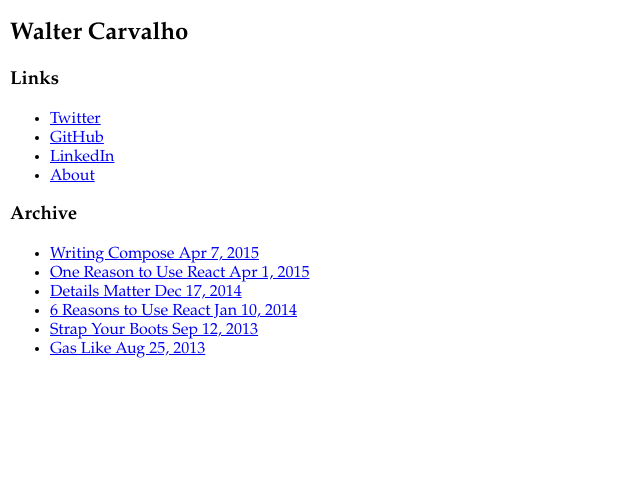
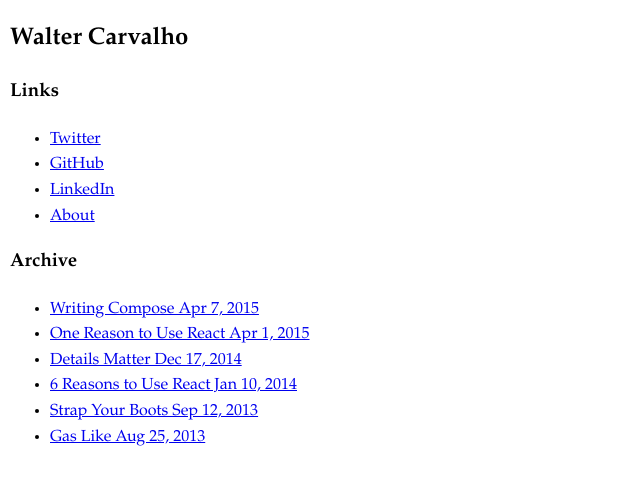
Before and after one commit to waltfy/waltfy.github.io, a Jekyll site: the page built from index.html, in a window 1280 px wide. Shown: the top 485 px of the page, without its empty margins (0-640 px from the left). Built offline with Jekyll 4.4.1, drawn with Linux system fonts in a browser that asks for light colours.

Commit message:
Update _base.scss

```diff
--- a/_sass/_base.scss
+++ b/_sass/_base.scss
@@ -7,6 +7,7 @@ body {
   padding: 0;
   margin: 0 10px;
   font-family: et-book, Palatino, "Palatino Linotype", "Palatino LT STD", "Book Antiqua", Georgia, serif;
+  line-height: 1.6;
 }
 
 .content {
```
